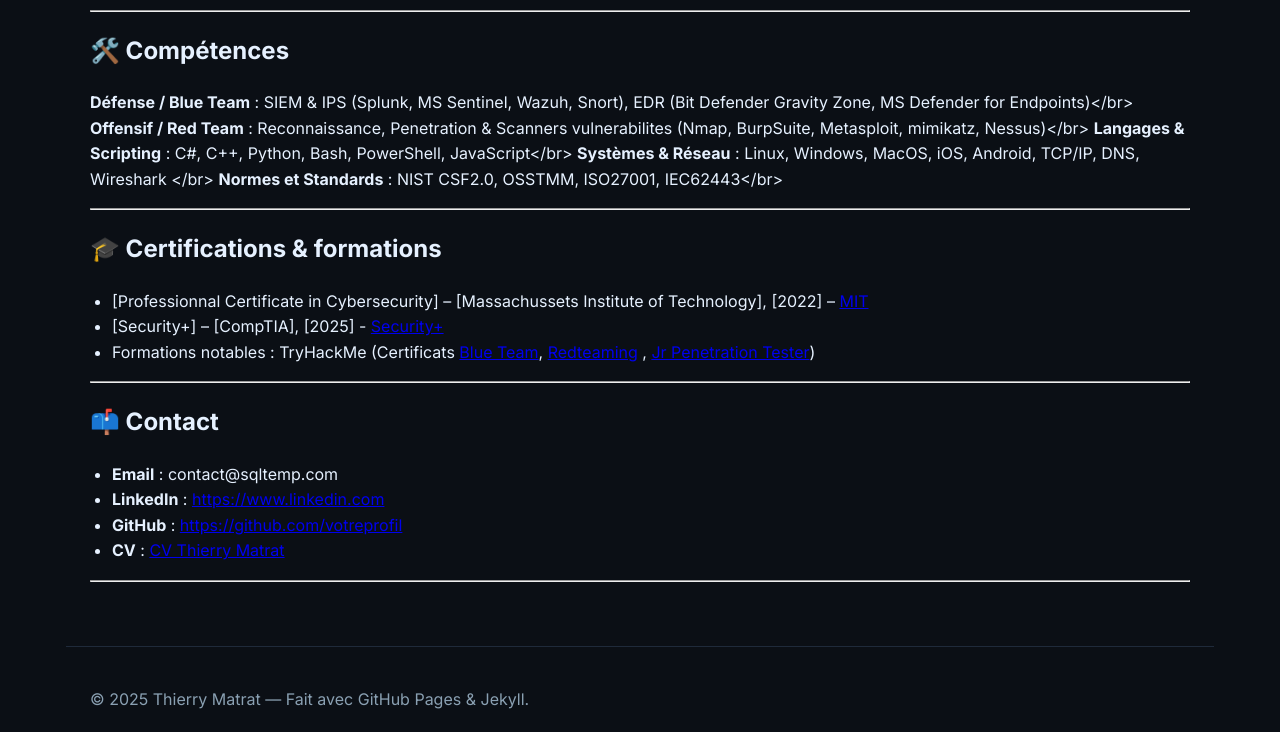
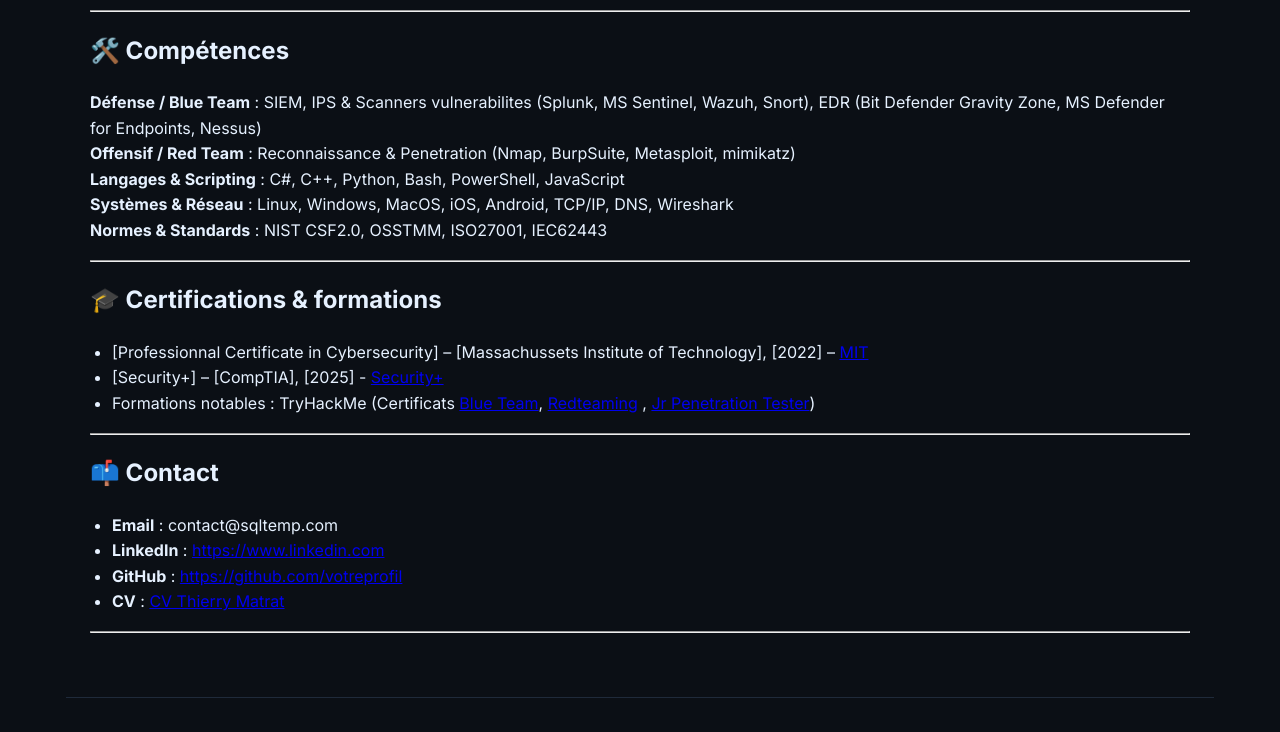
Before and after one commit to sqltemp/portfolio, a Jekyll site: the page built from index.md, in a window 1280 px wide and 900 px high, scrolled down 1455 px, cut to the strip 168-900 px from the top of the window. Built offline with Jekyll 4.4.1, drawn with Linux system fonts in a browser that asks for light colours; our own code applies the rules of GitHub Pages for plain Markdown files.

Commit message:
Update index.md

```diff
--- a/index.md
+++ b/index.md
@@ -6,7 +6,7 @@
 3) Placez vos images dans /assets/ (profilepic.jpg, project*.png, logos…).
 4) Si certains styles HTML sont trop “stricts” pour GitHub Mobile, utilisez la SECTION DE SECOURS (pur Markdown) plus bas.
 -->
-
+<meta name="viewport" content="width=device-width, initial-scale=1" />
 <link rel="stylesheet" href="/assets/css/custom.css">
 
 
@@ -93,13 +93,16 @@
 ---
 
 <!-- ===== COMPÉTENCES ===== -->
-<h2 id="competences">🛠️ Compétences</h2>
-
-**Défense / Blue Team** : SIEM & IPS (Splunk, MS Sentinel, Wazuh, Snort), EDR (Bit Defender Gravity Zone, MS Defender for Endpoints)</br>
-**Offensif / Red Team** : Reconnaissance, Penetration & Scanners vulnerabilites (Nmap, BurpSuite, Metasploit, mimikatz, Nessus)</br>
-**Langages & Scripting** : C#, C++, Python, Bash, PowerShell, JavaScript</br>
-**Systèmes & Réseau** : Linux, Windows, MacOS, iOS, Android, TCP/IP, DNS, Wireshark  </br>
-**Normes et Standards** : NIST CSF2.0, OSSTMM, ISO27001, IEC62443</br>
+<section class="terminal-section" id="competences">
+  <h2>🛠️ Compétences</h2>
+  <p>
+    <strong>Défense / Blue Team</strong> : SIEM, IPS & Scanners vulnerabilites (Splunk, MS Sentinel, Wazuh, Snort), EDR (Bit Defender Gravity Zone, MS Defender for Endpoints, Nessus)<br>
+    <strong>Offensif / Red Team</strong> : Reconnaissance & Penetration (Nmap, BurpSuite, Metasploit, mimikatz)<br>
+    <strong>Langages & Scripting</strong> : C#, C++, Python, Bash, PowerShell, JavaScript<br>
+    <strong>Systèmes & Réseau</strong> : Linux, Windows, MacOS, iOS, Android, TCP/IP, DNS, Wireshark<br>
+    <strong>Normes & Standards</strong> : NIST CSF2.0, OSSTMM, ISO27001, IEC62443
+  </p>
+</section>
 
 ---
 
```
